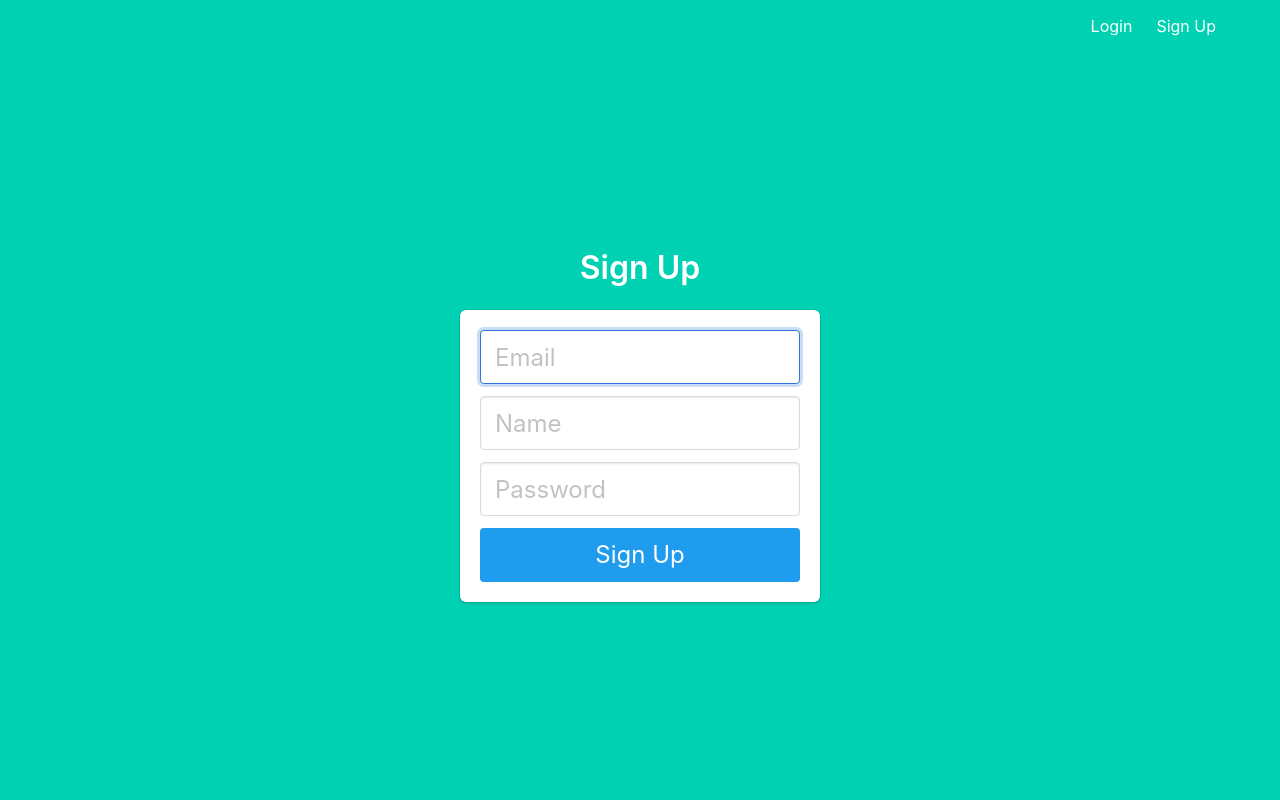
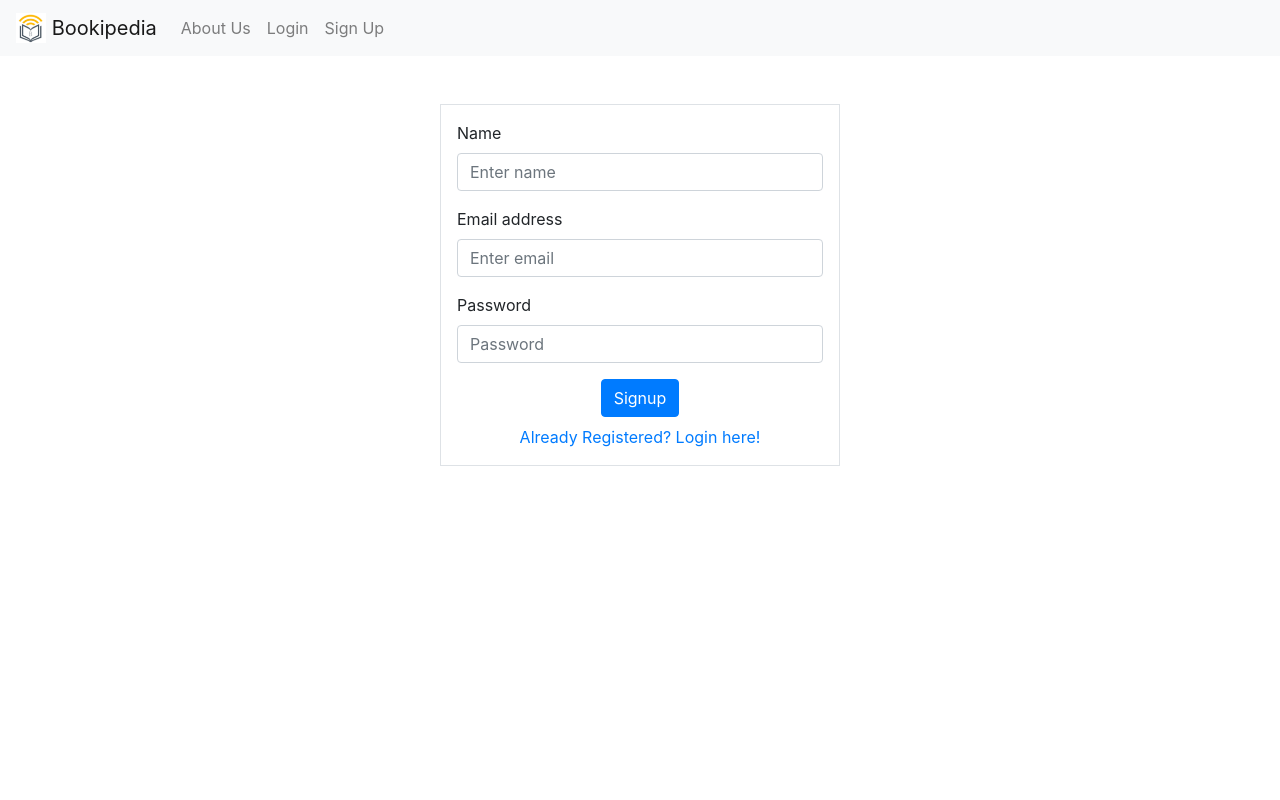
Before and after one commit to rameez03/Book-Review-Site, a Flask app: page /signup in a window 1280 px wide. Run offline with Flask 3, Linux system fonts and the light colour scheme; some libraries are stand-ins or nearby versions.

Commit message:
Added comment and like functionality

```diff
--- a/project/auth.py
+++ b/project/auth.py
@@ -25,6 +25,7 @@ def login_post():
         flash('Please check your login details and try again.')
         return redirect(url_for('auth.login')) # if the user doesn't exist or password is wrong, reload the page
     login_user(user, remember=remember)
+    flash('Login successful.')
     return redirect(url_for('main.home'))
 
 @auth.route('/signup')
--- a/project/main.py
+++ b/project/main.py
@@ -2,7 +2,7 @@ from flask import Blueprint, render_template, request, redirect, url_for, flash
 from flask_login import login_required, current_user
 
 from . import db
-from .models import LibraryModel, Comments, Ratings
+from .models import LibraryModel, Comments, Ratings, Likes
 
 import pandas as pd
 from sklearn.metrics.pairwise import cosine_similarity
@@ -57,13 +57,17 @@ def recommendation(bookid):
 
     features = []
     for i in range(0,df.shape[0]):
-        features.append(df['title'][i] + ' '+df['authors'][i]+' '+df['publisher'][i])
+        features.append(df['authors'][i]+' '+df['publisher'][i])
+
     df['combined_features']=features
     z=df['combined_features'].apply(str).tolist()
+    z2=df['title'].apply(str).tolist()
     coun_vect = CountVectorizer(lowercase=False)
     cm=coun_vect.fit_transform(z)
+    cm2=coun_vect.fit_transform(z2)
     #get the cosine similarity matrix from the count matrix
     cs=cosine_similarity(cm)
+    cs2=cosine_similarity(cm2)
 
     number=4
     #Find the book id of the book that user likes
@@ -81,9 +85,11 @@ def recommendation(bookid):
         score_rate.append(num_sim(int(n1),int(col[i])))
 
     scores=list(enumerate(cs[bookid]))
+    scores_title=list(enumerate(cs2[bookid]))
     score_rate=list(enumerate(score_rate))
 
     scores.remove(scores[bookid-1])
+    scores_title.remove(scores_title[bookid-1])
     score_rate.remove(score_rate[bookid-1])
 
     #sort the list of similar books
@@ -91,7 +97,7 @@ def recommendation(bookid):
 
     for i in range(len(scores)):
         score2.append(list(scores[i]))
-        score2[i][1]=score2[i][1]*score_rate[i][1]
+        score2[i][1]=score2[i][1]*score_rate[i][1]*scores_title[i][1]
     sorted_scores=sorted(score2,key=lambda x:x[1],reverse=True)
 
     j=0
@@ -108,26 +114,32 @@ def recommendation(bookid):
             continue
         if(book_title=='' or book_id==-1):
             continue
-        recommended_books.append([book_id , book_title])
-        j=j+1
+
+        if ([book_id,book_title] not in recommended_books):
+            recommended_books.append([book_id , book_title])
+            j=j+1
+
         if(j>=number):
             break
     return recommended_books
 
 @main.route('/')
 def index():
-    # return render_template('index.html')
     return redirect(url_for('auth.login'))
 
 @main.route('/profile')
 @login_required
 def profile():
-    return render_template('profile.html', name=current_user.name)
+    return render_template('profile.html', name=current_user.name, email=current_user.email)
 
 @main.route('/home')
 @login_required
 def home():
     return render_template('landing.html')
+
+@main.route('/aboutus')
+def about():
+    return render_template('aboutus.html')
 
 @main.route('/books')
 @login_required
@@ -144,10 +156,12 @@ def retrievebooks(bookid):
 
     book = LibraryModel.query.filter_by(bookid=bookid).first()
     comments = Comments.query.filter_by(bookid=bookid).all()
+    like = Likes.query.filter_by(username=current_user.name, bookid=bookid).first()
+
+    liked = True if like else False
 
     if book:
-        return render_template('viewbook.html', book=book, recommended_books=recommended_books, comments=comments)
-        # return ('book page')
+        return render_template('viewbook.html', book=book, recommended_books=recommended_books, comments=comments, username=current_user.name, liked=liked)
     return f"Book with id={id} does not exist"
 
 @main.route("/addrating/<book_id>", methods=['POST'])
@@ -175,6 +189,7 @@ def addraring(book_id):
             current_rating.update(dict(rating=inputrating))
             db.session.commit()
 
+    flash('Rated.', category='success')
     return redirect(url_for('main.retrievebooks', bookid=book_id))
 
 
@@ -182,8 +197,6 @@ def addraring(book_id):
 @login_required
 def addcomment(book_id):
     text = request.form.get('review')
-    print(text)
-    print(book_id)
 
     if not text:
         flash('Review cannot be empty.', category='error')
@@ -192,13 +205,36 @@ def addcomment(book_id):
         db.session.add(comment)
         db.session.commit()
         flash('Review added.', category='success')
-    #     post = Post.query.filter_by(id=post_id)
-    #     if post:
-    #         comment = Comment(
-    #             text=text, author=current_user.id, post_id=post_id)
-    #         db.session.add(comment)
-    #         db.session.commit()
-    #     else:
-    #         flash('Post does not exist.', category='error')
+    return redirect(url_for('main.retrievebooks', bookid=book_id))
+
+@main.route("/deletecomment/<book_id>/<comment_id>")
+@login_required
+def deletecomment(book_id, comment_id):
+
+    comment = Comments.query.filter_by(commentid=comment_id).first()
+
+    if not comment:
+        flash('Comment does not exist.', category='error')
+    elif current_user.name != comment.username:
+        flash('You do not have permission to delete this comment.', category='error')
+    else:
+        db.session.delete(comment)
+        db.session.commit()
+        flash('Comment deleted successfully.', category='success')
 
     return redirect(url_for('main.retrievebooks', bookid=book_id))
+
+@main.route("/likebook/<book_id>")
+@login_required
+def like(book_id):
+    like = Likes.query.filter_by(username=current_user.name, bookid=book_id).first()
+
+    if like:
+        db.session.delete(like)
+        db.session.commit()
+    else:
+        like = Likes(username=current_user.name, bookid=book_id)
+        db.session.add(like)
+        db.session.commit()
+
+    return redirect(url_for('main.retrievebooks', bookid=book_id))
--- a/project/templates/base.html
+++ /dev/null
@@ -1,56 +0,0 @@
-<!DOCTYPE html>
-<html>
-
-<head>
-    <meta charset="utf-8">
-    <meta http-equiv="X-UA-Compatible" content="IE=edge">
-    <meta name="viewport" content="width=device-width, initial-scale=1">
-    <title>Flask Auth Example</title>
-    <link rel="stylesheet" href="https://cdnjs.cloudflare.com/ajax/libs/bulma/0.7.2/css/bulma.min.css" />
-</head>
-
-<body>
-    <section class="hero is-primary is-fullheight">
-
-        <div class="hero-head">
-            <nav class="navbar">
-                <div class="container">
-                    <div id="navbarMenuHeroA" class="navbar-menu">
-                        <div class="navbar-end">
-                            {% if current_user.is_authenticated %}
-                            <a href="{{ url_for('main.home') }}" class="navbar-item">
-                                Home
-                            </a>
-                            <a href="{{ url_for('main.profile') }}" class="navbar-item">
-                                Profile
-                            </a>
-                            {% endif %}
-                            {% if not current_user.is_authenticated %}
-                            <a href="{{ url_for('auth.login') }}" class="navbar-item">
-                                Login
-                            </a>
-                            <a href="{{ url_for('auth.signup') }}" class="navbar-item">
-                                Sign Up
-                            </a>
-                            {% endif %}
-                            {% if current_user.is_authenticated %}
-                            <a href="{{ url_for('auth.logout') }}" class="navbar-item">
-                                Logout
-                            </a>
-                            {% endif %}
-                        </div>
-                    </div>
-                </div>
-            </nav>
-        </div>
-
-        <div class="hero-body">
-            <div class="container has-text-centered">
-               {% block content %}
-               {% endblock %}
-            </div>
-        </div>
-    </section>
-</body>
-
-</html>
--- a/project/templates/base2.html
+++ b/project/templates/base2.html
@@ -9,7 +9,10 @@
 </head>
 <body>
 	<nav class="navbar navbar-expand-lg navbar-light bg-light">
-	  <a class="navbar-brand" href="#">Navbar</a>
+	  <a class="navbar-brand" href="#">
+	    <img src="/static/logo_sm.png" width="30" height="30" class="d-inline-block align-top" alt="">
+	    Bookipedia
+	  </a>
 	  <button class="navbar-toggler" type="button" data-toggle="collapse" data-target="#navbarNav" aria-controls="navbarNav" aria-expanded="false" aria-label="Toggle navigation">
 	    <span class="navbar-toggler-icon"></span>
 	  </button>
@@ -23,6 +26,9 @@
 	        <a href="{{ url_for('main.profile') }}" class="nav-link">Profile</a>
 	      </li>
 	      {% endif %}
+	      <li>
+	      	<a href="{{ url_for('main.about') }}" class="nav-link">About Us</a>
+	      </li>
 	      {% if not current_user.is_authenticated %}
 	      <li class="nav-item">
 	        <a href="{{ url_for('auth.login') }}" class="nav-link">Login</a>
--- a/project/templates/signup.html
+++ b/project/templates/signup.html
@@ -1,37 +1,37 @@
-{% extends "base.html" %}
+{% extends "base2.html" %}
 
 {% block content %}
-<div class="column is-4 is-offset-4">
-    <h3 class="title">Sign Up</h3>
-    <div class="box">
+
+  <div class="container border px-3 py-3 mt-5" style="width: 25rem;">
     {% with messages = get_flashed_messages() %}
         {% if messages %}
-		    <div class="notification is-danger">
+        <div class="alert alert-danger alert-dismissible fade show" role="alert">
           {{ messages[0] }}. Go to <a href="{{ url_for('auth.login') }}">login page</a>.
+          <button type="button" class="close" data-dismiss="alert" aria-label="Close">
+            <span aria-hidden="true">&times;</span>
+          </button>
         </div>
         {% endif %}
     {% endwith %}
-        <form method="POST" action="/signup">
-            <div class="field">
-                <div class="control">
-                    <input class="input is-large" type="email" name="email" placeholder="Email" autofocus="">
+    <form action="/signup" method="POST">
+      <div class="form-group">
+        <label for="firstname">Name</label>
+        <input type="form-text" class="form-control" id="firstname" placeholder="Enter name" name="name">
       </div>
+      <div class="form-group">
+        <label for="exampleInputEmail1">Email address</label>
+        <input type="email" class="form-control" id="exampleInputEmail1" aria-describedby="emailHelp" placeholder="Enter email" name="email">
+        <!-- <small id="emailHelp" class="form-text text-muted">We'll never share your email with anyone else.</small> -->
+      </div>
+      <div class="form-group">
+        <label for="exampleInputPassword1">Password</label>
+        <input type="password" class="form-control" id="exampleInputPassword1" placeholder="Password" name="password">
+      </div>
+      <div class="text-center">
+        <div class="mb-2"><button type="submit" class="btn btn-primary">Signup</button></div>
+        <a href="/login" class="card-link">Already Registered? Login here!</a>
+      </div>
+    </form>
   </div>
 
-            <div class="field">
-                <div class="control">
-                    <input class="input is-large" type="text" name="name" placeholder="Name" autofocus="">
-                </div>
-            </div>
-
-            <div class="field">
-                <div class="control">
-                    <input class="input is-large" type="password" name="password" placeholder="Password">
-                </div>
-            </div>
-
-            <button class="button is-block is-info is-large is-fullwidth">Sign Up</button>
-        </form>
-    </div>
-</div>
 {% endblock %}
```
Also changed, not shown: project/models.py (+14 -0 lines), project/templates/aboutus.html (added, +61 -0 lines), project/templates/index.html (deleted, +0 -10 lines), project/templates/landing.html (+13 -0 lines), project/templates/login.html (+22 -24 lines), project/templates/profile.html (+5 -4 lines), project/templates/viewbook.html (+59 -12 lines), README.md, instance/db.sqlite, project/static/devanshi.jpg (added), project/static/pbiyani.jpg (added), project/static/rameez.jpg (added). Lines whose indentation alone changed are shown as unchanged.
